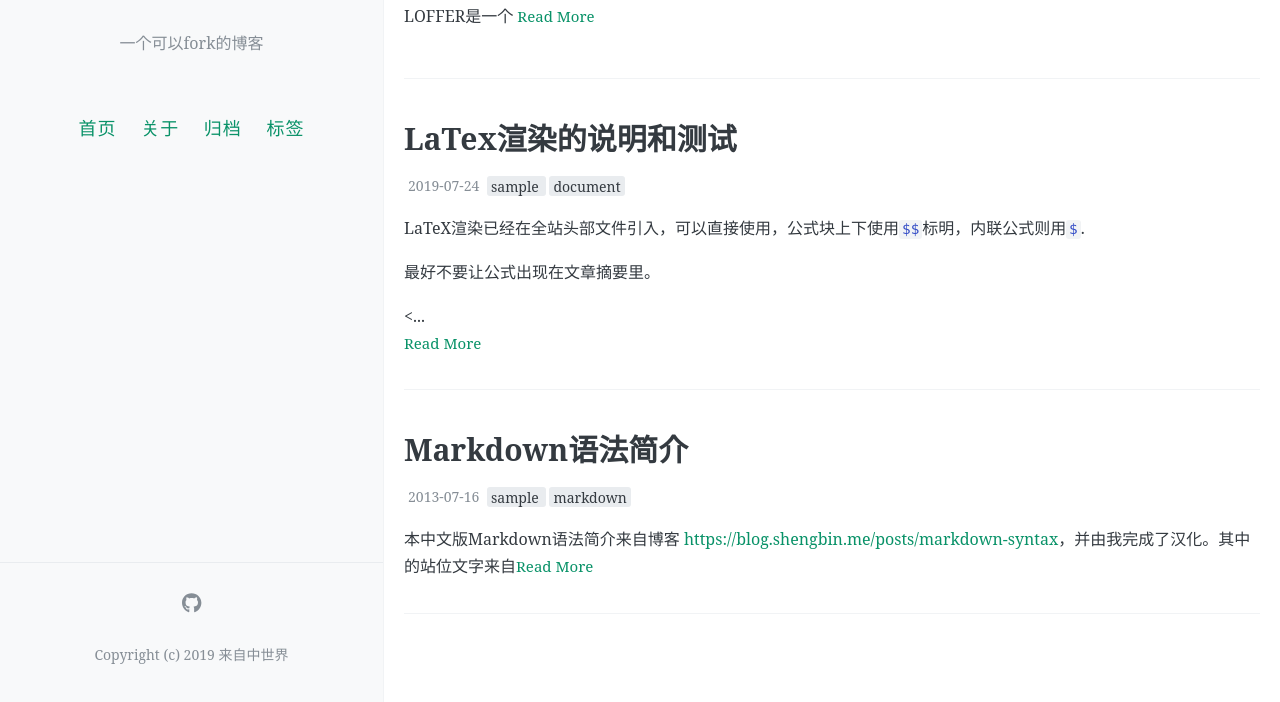
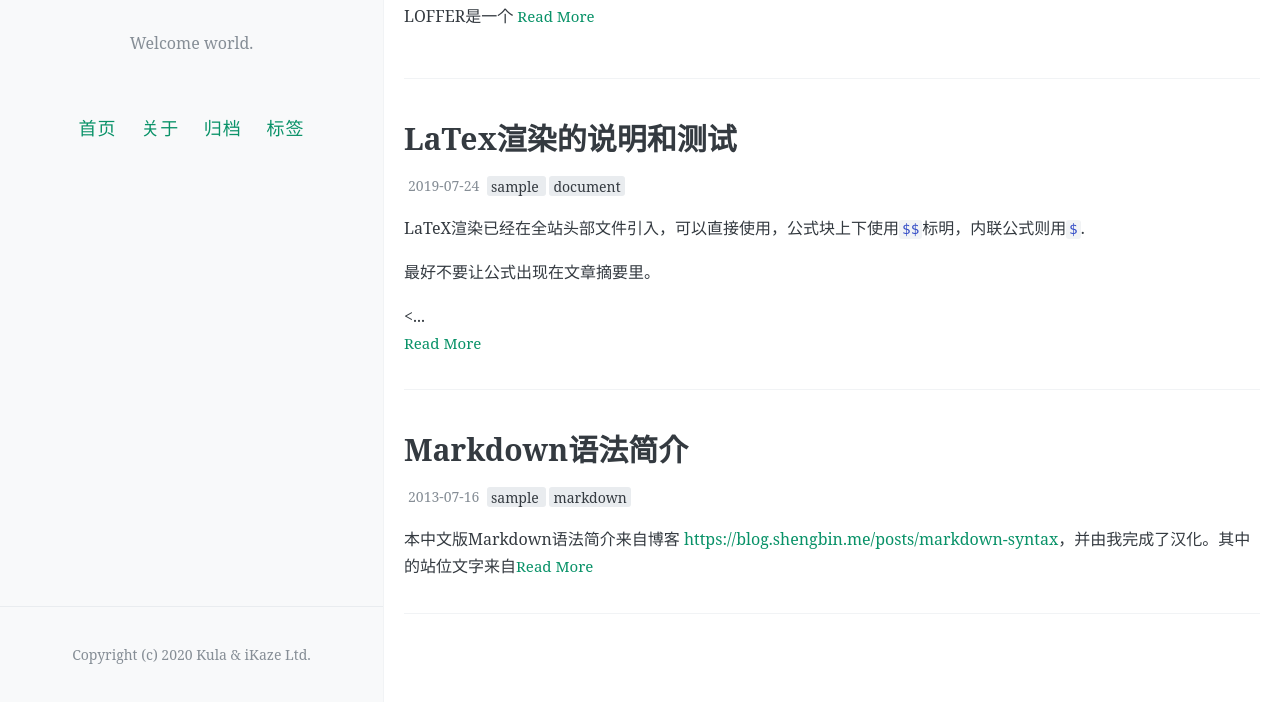
Before and after one commit to 1Kaze/iKaze, a Jekyll site: the page built from index.html, in a window 1280 px wide and 1037 px high. Shown: the part 335-1037 px from the top of the window. Built offline with Jekyll 4.4.1, drawn with Linux system fonts in a browser that asks for light colours; the list of posts is cut into pages by our own code; comment, search, counter and statistics services are not loaded.

Commit message:
Update _config.yml

```diff
--- a/_config.yml
+++ b/_config.yml
@@ -7,8 +7,8 @@
 # 井号后面的文字是说明文档，不会被程序读取。
 
 # 描述/签名
-name: LOFFER
-description: 一个可以fork的博客
+name: iKaze's World
+description: Welcome world.
 
 # 输入你的网站域名（如果你没有添加自己的域名，而是直接用GitHub pages分配的域名的话可以省略）
 url:
@@ -16,7 +16,7 @@ url:
 # 添加你的博客的二级域名，一般来说是你的repository名
 # 如果你的博客的URL是：(http://yourusername.github.io/repository-name)
 # 那么就写成 "/repository-name"
-baseurl: /LOFFER
+baseurl: /iKaze
 
 
 #
@@ -24,10 +24,12 @@ baseurl: /LOFFER
 #
 
 # 你的博客logo图片URL，建议尺寸不超过300px × 300px
-avatar: https://raw.githubusercontent.com/FromEndWorld/LOFFER/master/images/logo.png
+avatar: https://i.loli.net/2020/10/23/51CwGiVxyZBeINW.jpg
 
 # 你的favicon（出现在浏览器tab上）图片URL，建议使用较小(64px × 64px)的图片
-favicon: https://raw.githubusercontent.com/FromEndWorld/LOFFER/master/images/favicon.png
+favicon: https://i.loli.net/2020/10/23/bFwBYhX2Wj7HNC6.jpg
+
+
 
 
 # 菜单中的按钮
@@ -49,24 +51,11 @@ excerpt_separator: <!-- more -->
 
 # 你的社交网络链接，它们会作为图标出现在你的网站页脚中，可选填写
 footer-links:
-  weibo:  #请输入你的微博个性域名 https://www.weibo.com/<thispart>
-  behance: # https://www.behance.net/<>
-  dribbble: # https://dribbble.com/<>
-  email: #youremailaddress@mail.com
-  facebook: #https://www.facebook.com/<>
-  flickr: #https://www.flickr.com/<>
-  github: FromEndWorld/loffer #https://github.com/<>
-  instagram: #https://instagram.com/<>
-  linkedin: #https://www.linkedin.com/in/<>
-  pinterest: #https://www.pinterest.com/<>
-  rss: #随便填点啥RSS就能用了
-  stackoverflow: # http://stackoverflow.com/<>
-  tumblr: # https://<username>.tumblr.com
-  twitter: # https://www.twitter.com/<your_twitter_username>
-  youtube: # channel/<your_long_string> or user/<user-name>
+  email: #zh4018@ic.ac.uk
+
 
 # 站点页脚的文字
-footer-text: Copyright (c) 2019 来自中世界
+footer-text: Copyright (c) 2020 Kula & iKaze Ltd.
 
 #
 # 评论，注意，请不要同时添加多种不同的评论区
@@ -75,18 +64,7 @@ footer-text: Copyright (c) 2019 来自中世界
 # 输入Disqus shortname，即可添加评论区，请查阅文档，设置自己的disqus站点，不要继续使用我的站点loffer
 disqus: loffer #shortname
 
-# 输入Gitalk相关设定，即可添加评论区，具体请看教程
-gitalk:
-  clientID:
-  clientSecret:
-  repo:
-  owner:
 
-# 输入Google Analytics web tracking code
-google_analytics:
-
-utteranc:
-  repo: # Your github repo path, also see: https://utteranc.es
 
 #
 # !! 以下所有设置都不需要更改 !!
```
